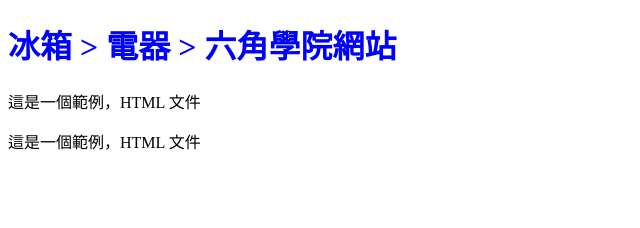
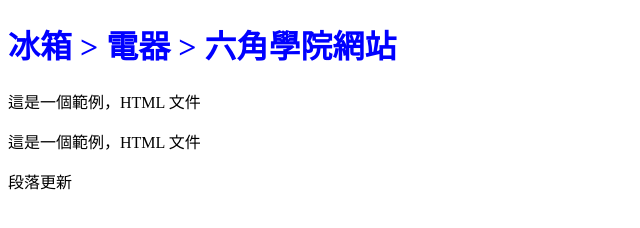
Before and after one commit to henny-520/lab4, a plain HTML site: page index.html in a window 1280 px wide. Shown: the whole page, without its empty margins (0-640 px from the left). Drawn offline with Linux system fonts and the light colour scheme.

Commit message:
新增一個P段落

```diff
--- a/index.html
+++ b/index.html
@@ -12,6 +12,7 @@
     <h1>冰箱 > 電器 > 六角學院網站</h1>
     <p>這是一個範例，HTML 文件</p>
     <p>這是一個範例，HTML 文件</p>
+    <P>段落更新</P>
 
 </body>
 
```
